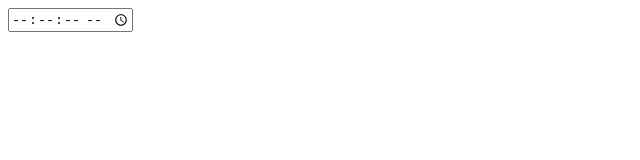
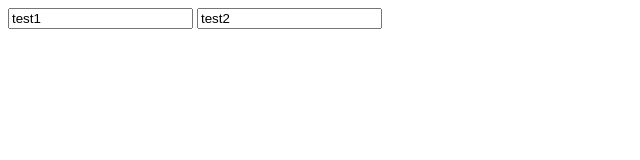
Before and after one commit to RylaiCF/RylaiCF, a plain HTML site: page index.html in a window 1280 px wide. Shown: the whole page, without its empty margins (0-640 px from the left). Drawn offline with Linux system fonts and the light colour scheme.

Commit message:
no message

```diff
--- a/index.html
+++ b/index.html
@@ -1 +1,3 @@
-<input type="time" step="1">
+<input type="text" value="test1" readonly>
+
+<input type="text" value="test2">
```
